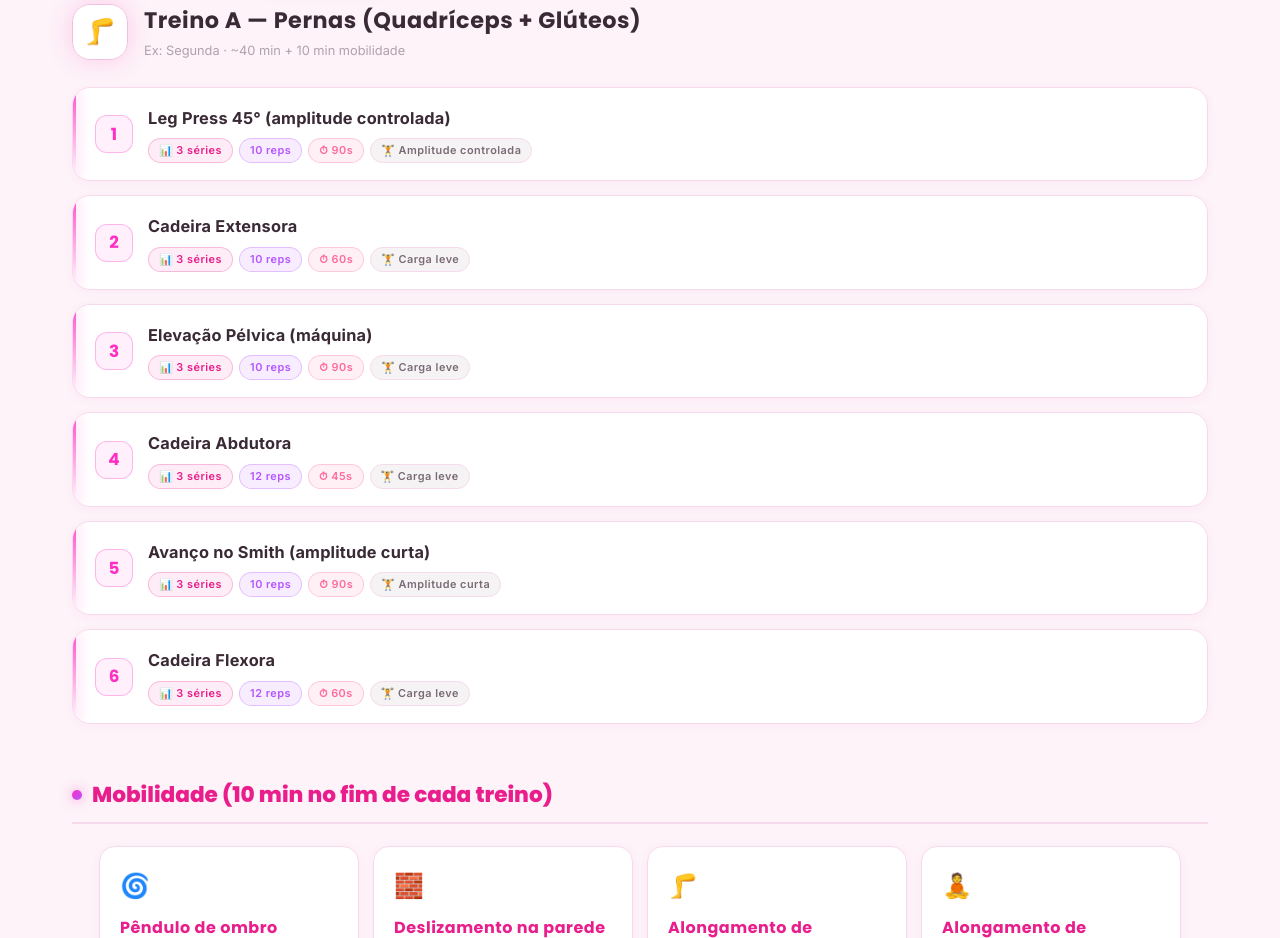
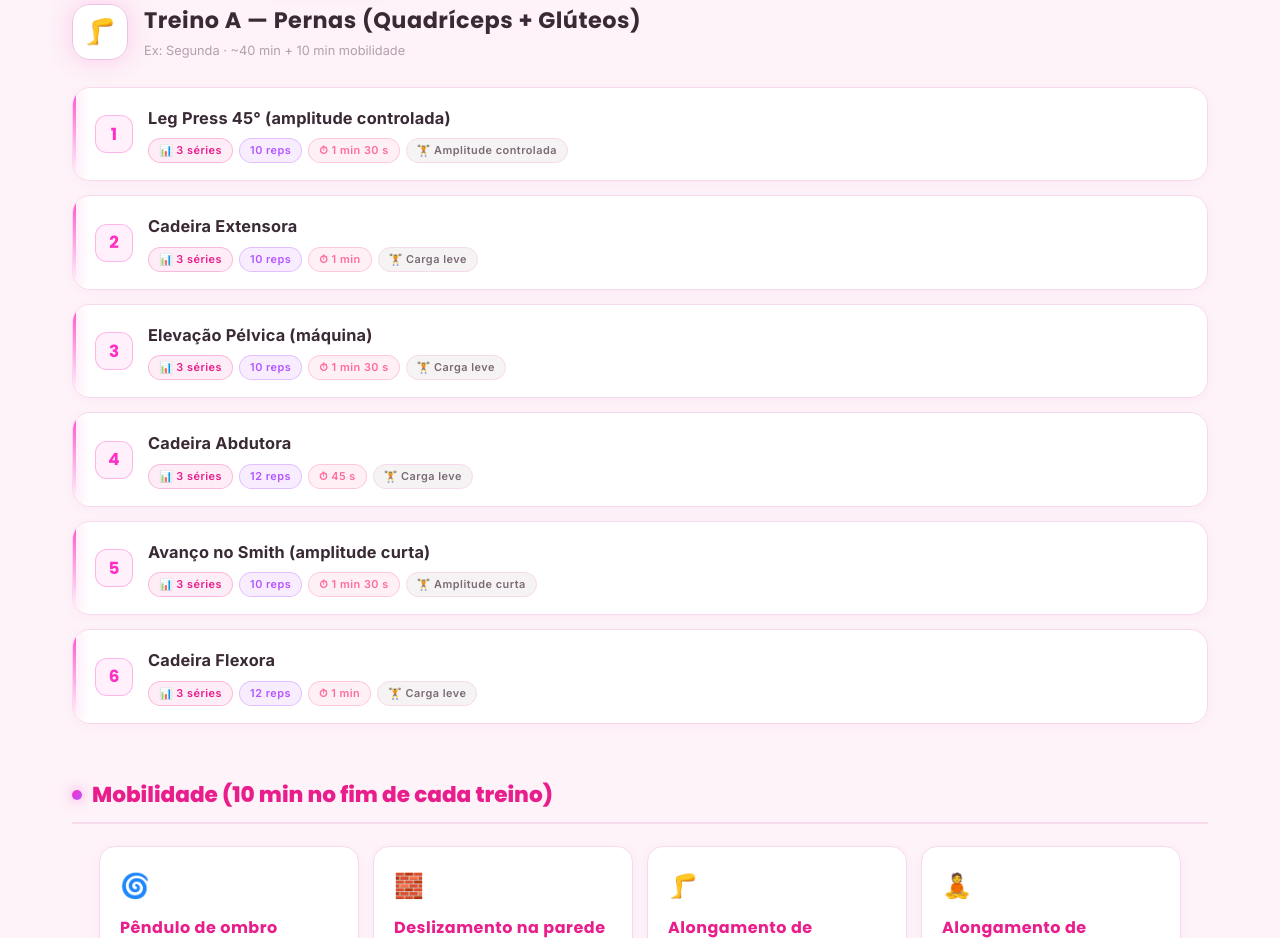
Before and after one commit to chrismarino23/FitMary, a plain HTML site: page index.html in a window 1280 px wide. Shown: the part 2715-3653 px from the top of the page. Drawn offline with Linux system fonts and the light colour scheme.

Commit message:
Add files via upload

```diff
--- a/index.html
+++ b/index.html
@@ -504,7 +504,7 @@
         <div class="tags">
           <span class="tag tag-sets">📊 3 séries</span>
           <span class="tag tag-reps">10 reps</span>
-          <span class="tag tag-rest">⏱ 90s</span>
+          <span class="tag tag-rest">⏱ 1 min 30 s</span>
           <span class="tag tag-load">🏋️ Amplitude controlada</span>
         </div>
       </div>
@@ -525,7 +525,7 @@
         <div class="tags">
           <span class="tag tag-sets">📊 3 séries</span>
           <span class="tag tag-reps">10 reps</span>
-          <span class="tag tag-rest">⏱ 60s</span>
+          <span class="tag tag-rest">⏱ 1 min</span>
           <span class="tag tag-load">🏋️ Carga leve</span>
         </div>
       </div>
@@ -546,7 +546,7 @@
         <div class="tags">
           <span class="tag tag-sets">📊 3 séries</span>
           <span class="tag tag-reps">10 reps</span>
-          <span class="tag tag-rest">⏱ 90s</span>
+          <span class="tag tag-rest">⏱ 1 min 30 s</span>
           <span class="tag tag-load">🏋️ Carga leve</span>
         </div>
       </div>
@@ -567,7 +567,7 @@
         <div class="tags">
           <span class="tag tag-sets">📊 3 séries</span>
           <span class="tag tag-reps">12 reps</span>
-          <span class="tag tag-rest">⏱ 45s</span>
+          <span class="tag tag-rest">⏱ 45 s</span>
           <span class="tag tag-load">🏋️ Carga leve</span>
         </div>
       </div>
@@ -588,7 +588,7 @@
         <div class="tags">
           <span class="tag tag-sets">📊 3 séries</span>
           <span class="tag tag-reps">10 reps</span>
-          <span class="tag tag-rest">⏱ 90s</span>
+          <span class="tag tag-rest">⏱ 1 min 30 s</span>
           <span class="tag tag-load">🏋️ Amplitude curta</span>
         </div>
       </div>
@@ -609,7 +609,7 @@
         <div class="tags">
           <span class="tag tag-sets">📊 3 séries</span>
           <span class="tag tag-reps">12 reps</span>
-          <span class="tag tag-rest">⏱ 60s</span>
+          <span class="tag tag-rest">⏱ 1 min</span>
           <span class="tag tag-load">🏋️ Carga leve</span>
         </div>
       </div>
@@ -637,7 +637,7 @@
         <div class="tags">
           <span class="tag tag-sets">📊 3 séries</span>
           <span class="tag tag-reps">10 reps</span>
-          <span class="tag tag-rest">⏱ 90s</span>
+          <span class="tag tag-rest">⏱ 1 min 30 s</span>
           <span class="tag tag-load">🏋️ Carga leve</span>
         </div>
       </div>
@@ -658,7 +658,7 @@
         <div class="tags">
           <span class="tag tag-sets">📊 3 séries</span>
           <span class="tag tag-reps">12 reps</span>
-          <span class="tag tag-rest">⏱ 60s</span>
+          <span class="tag tag-rest">⏱ 1 min</span>
           <span class="tag tag-load">🏋️ Carga leve</span>
         </div>
       </div>
@@ -679,7 +679,7 @@
         <div class="tags">
           <span class="tag tag-sets">📊 3 séries</span>
           <span class="tag tag-reps">10 reps</span>
-          <span class="tag tag-rest">⏱ 90s</span>
+          <span class="tag tag-rest">⏱ 1 min 30 s</span>
           <span class="tag tag-load">🏋️ Carga leve</span>
         </div>
       </div>
@@ -700,7 +700,7 @@
         <div class="tags">
           <span class="tag tag-sets">📊 3 séries</span>
           <span class="tag tag-reps">10 reps</span>
-          <span class="tag tag-rest">⏱ 60s</span>
+          <span class="tag tag-rest">⏱ 1 min</span>
           <span class="tag tag-load">🏋️ Carga leve</span>
         </div>
       </div>
@@ -721,7 +721,7 @@
         <div class="tags">
           <span class="tag tag-sets">📊 3 séries</span>
           <span class="tag tag-reps">12 reps</span>
-          <span class="tag tag-rest">⏱ 45s</span>
+          <span class="tag tag-rest">⏱ 45 s</span>
           <span class="tag tag-load">🏋️ Peso corporal</span>
         </div>
       </div>
@@ -742,7 +742,7 @@
         <div class="tags">
           <span class="tag tag-sets">📊 3 séries</span>
           <span class="tag tag-reps">12 reps</span>
-          <span class="tag tag-rest">⏱ 60s</span>
+          <span class="tag tag-rest">⏱ 1 min</span>
           <span class="tag tag-load">🏋️ Carga leve</span>
         </div>
       </div>
@@ -770,7 +770,7 @@
         <div class="tags">
           <span class="tag tag-sets">📊 3 séries</span>
           <span class="tag tag-reps">10 reps</span>
-          <span class="tag tag-rest">⏱ 90s</span>
+          <span class="tag tag-rest">⏱ 1 min 30 s</span>
           <span class="tag tag-load">🏋️ Carga leve</span>
         </div>
       </div>
@@ -791,7 +791,7 @@
         <div class="tags">
           <span class="tag tag-sets">📊 3 séries</span>
           <span class="tag tag-reps">10 reps</span>
-          <span class="tag tag-rest">⏱ 90s</span>
+          <span class="tag tag-rest">⏱ 1 min 30 s</span>
           <span class="tag tag-load">🏋️ Carga leve</span>
         </div>
       </div>
@@ -812,7 +812,7 @@
         <div class="tags">
           <span class="tag tag-sets">📊 3 séries</span>
           <span class="tag tag-reps">12 reps</span>
-          <span class="tag tag-rest">⏱ 60s</span>
+          <span class="tag tag-rest">⏱ 1 min</span>
           <span class="tag tag-load">🏋️ Carga leve</span>
         </div>
       </div>
@@ -833,7 +833,7 @@
         <div class="tags">
           <span class="tag tag-sets">📊 3 séries</span>
           <span class="tag tag-reps">10 reps</span>
-          <span class="tag tag-rest">⏱ 60s</span>
+          <span class="tag tag-rest">⏱ 1 min</span>
           <span class="tag tag-load">🏋️ Carga leve</span>
         </div>
       </div>
@@ -854,7 +854,7 @@
         <div class="tags">
           <span class="tag tag-sets">📊 3 séries</span>
           <span class="tag tag-reps">12 reps</span>
-          <span class="tag tag-rest">⏱ 45s</span>
+          <span class="tag tag-rest">⏱ 45 s</span>
           <span class="tag tag-load">🏋️ Halter leve</span>
         </div>
       </div>
@@ -875,7 +875,7 @@
         <div class="tags">
           <span class="tag tag-sets">📊 3 séries</span>
           <span class="tag tag-reps">12 reps</span>
-          <span class="tag tag-rest">⏱ 60s</span>
+          <span class="tag tag-rest">⏱ 1 min</span>
           <span class="tag tag-load">🏋️ Carga leve</span>
         </div>
       </div>
@@ -907,7 +907,7 @@
         <div class="tags">
           <span class="tag tag-sets">📊 3 séries</span>
           <span class="tag tag-reps">12 reps</span>
-          <span class="tag tag-rest">⏱ 60s</span>
+          <span class="tag tag-rest">⏱ 1 min</span>
           <span class="tag tag-load">🏋️ Não acima do ombro</span>
         </div>
       </div>
@@ -928,7 +928,7 @@
         <div class="tags">
           <span class="tag tag-sets">📊 3 séries</span>
           <span class="tag tag-reps">10 reps</span>
-          <span class="tag tag-rest">⏱ 90s</span>
+          <span class="tag tag-rest">⏱ 1 min 30 s</span>
           <span class="tag tag-load">🏋️ Controlado</span>
         </div>
       </div>
@@ -949,7 +949,7 @@
         <div class="tags">
           <span class="tag tag-sets">📊 3 séries</span>
           <span class="tag tag-reps">12 reps</span>
-          <span class="tag tag-rest">⏱ 60s</span>
+          <span class="tag tag-rest">⏱ 1 min</span>
           <span class="tag tag-load">🏋️ Carga leve</span>
         </div>
       </div>
@@ -970,7 +970,7 @@
         <div class="tags">
           <span class="tag tag-sets">📊 3 séries</span>
           <span class="tag tag-reps">12 reps</span>
-          <span class="tag tag-rest">⏱ 45s</span>
+          <span class="tag tag-rest">⏱ 45 s</span>
           <span class="tag tag-load">🏋️ Carga leve</span>
         </div>
       </div>
@@ -991,7 +991,7 @@
         <div class="tags">
           <span class="tag tag-sets">📊 3 séries</span>
           <span class="tag tag-reps">10 reps</span>
-          <span class="tag tag-rest">⏱ 90s</span>
+          <span class="tag tag-rest">⏱ 1 min 30 s</span>
           <span class="tag tag-load">🏋️ Leve + curta</span>
         </div>
       </div>
@@ -1012,7 +1012,7 @@
         <div class="tags">
           <span class="tag tag-sets">📊 3 séries</span>
           <span class="tag tag-reps">30s</span>
-          <span class="tag tag-rest">⏱ 45s</span>
+          <span class="tag tag-rest">⏱ 45 s</span>
           <span class="tag tag-load">🏋️ Peso corporal</span>
         </div>
       </div>
```
